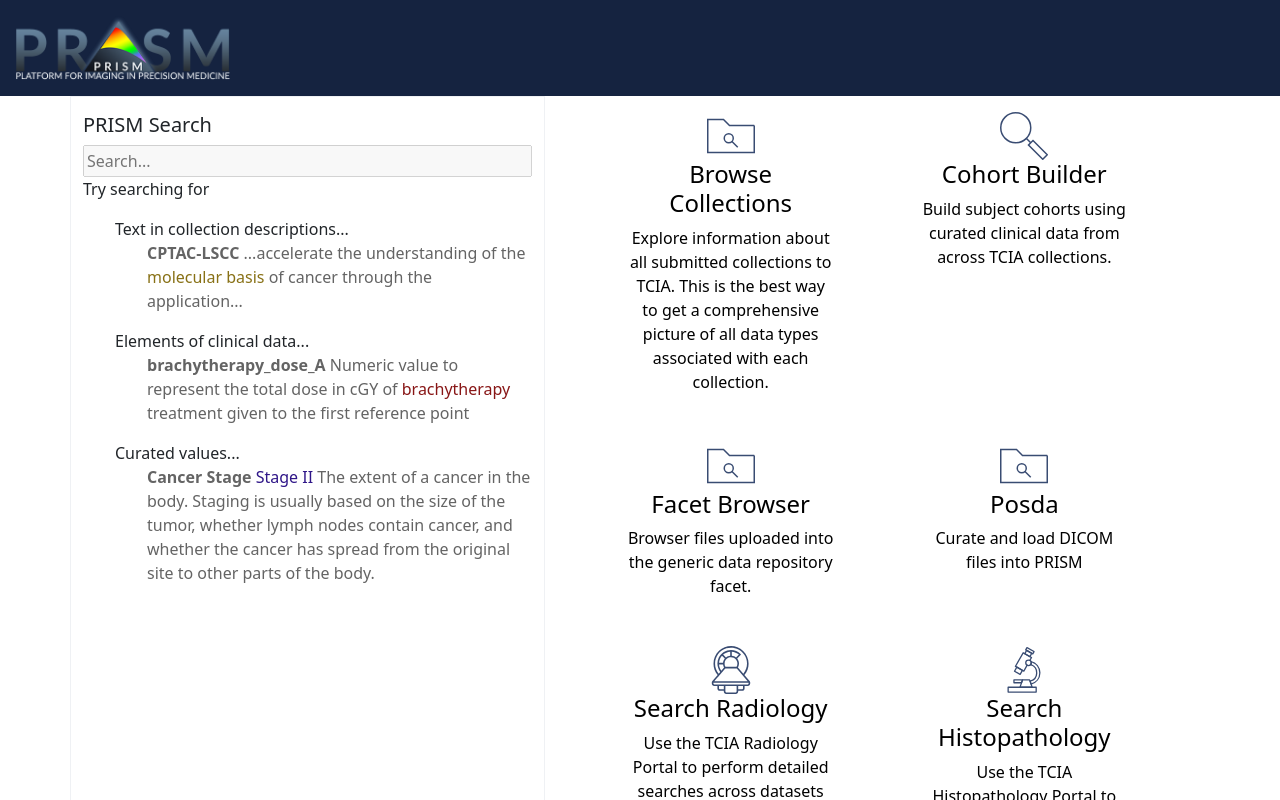
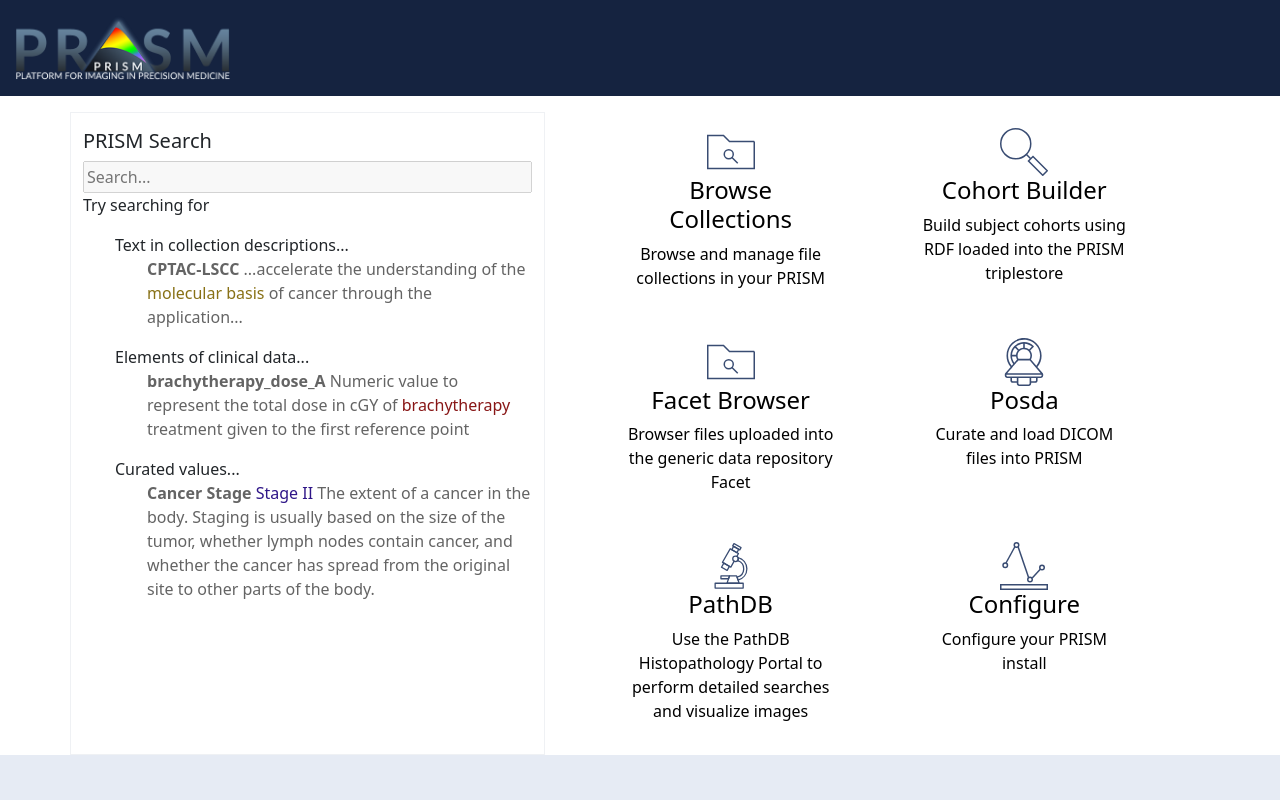
Before and after one commit to UAMS-DBMI/prism_landing, a React (Create React App) app in the folder frontend/: page / in a window 1280 px wide. Shown: the top 800 px of the page. Built offline with nearby package versions, Linux system fonts and the light colour scheme.

Commit message:
updated text on buttons

```diff
--- a/frontend/src/App.jsx
+++ b/frontend/src/App.jsx
@@ -11,6 +11,7 @@
 import CohortBuilder from 'prism-react-components/dist/CohortBuilder'
 import CollectionLanding from 'prism-react-components/dist/CollectionLanding'
 import FacetBrowser from 'prism-react-components/dist/FacetBrowser'
+import SiteConfig from 'prism-react-components/dist/SiteConfig'
 import { ApiFetch, fallbackFetch } from './ApiFetch'
 
 function App() {
@@ -18,7 +19,7 @@
     <Router>
       <ApiFetch.Provider value={fallbackFetch}>
         <div className="App">
-          <header className="App-header">
+          <header className="App-header mb-3">
             <Link to="/"><img className="App-logo" src={PrismLogo} alt="PRISM"/></Link>
           </header>
           <Switch>
@@ -30,11 +31,14 @@
             <Route path="/collections">
               <CollectionTable />
             </Route>
-            <Route path="/beam">
+            <Route path="/cohort_builder">
               <CohortBuilder />
             </Route>
             <Route path="/facet_browser">
               <FacetBrowser />
+            </Route>
+            <Route path="/config">
+              <SiteConfig />
             </Route>
             <Route path="/">
               <Home />
--- a/frontend/src/Home.jsx
+++ b/frontend/src/Home.jsx
@@ -28,12 +28,36 @@
           </Col>
 
           <Col sm={7} className='link-area'>
-            <BigButton icon='folder' link="/collections" title="Browse Collections" text="Explore information about all submitted collections to TCIA. This is the best way to get a comprehensive picture of all data types associated with each collection."/>
-            <BigButton icon='search' link="/beam" title="Cohort Builder" text="Build subject cohorts using curated clinical data from across TCIA collections."/>
-            <BigButton icon='folder' link="/facet_browser" title="Facet Browser" text="Browser files uploaded into the generic data repository facet."/>
-            <BigButton icon='folder' link="/" title="Posda" text="Curate and load DICOM files into PRISM"/>
-            <BigButton icon='mri' link="https://www.cancerimagingarchive.net/nbia-search/" title="Search Radiology" text="Use the TCIA Radiology Portal to perform detailed searches across datasets and visualize images before you download them."/>
-            <BigButton icon='microscope' link="https://www.cancerimagingarchive.net/histopathology-imaging-on-tcia/" title="Search Histopathology" text="Use the TCIA Histopathology Portal to perform detailed searches and visualize images before you download them."/>
+            <BigButton
+              icon='folder'
+              link="/collections"
+              title="Browse Collections"
+              text="Browse and manage file collections in your PRISM"/>
+            <BigButton
+              icon='search'
+              link="/cohort_builder"
+              title="Cohort Builder"
+              text="Build subject cohorts using RDF loaded into the PRISM triplestore"/>
+            <BigButton
+              icon='folder'
+              link="/facet_browser"
+              title="Facet Browser"
+              text="Browser files uploaded into the generic data repository Facet"/>
+            <BigButton
+              icon='mri'
+              link="/"
+              title="Posda"
+              text="Curate and load DICOM files into PRISM"/>
+            <BigButton
+              icon='microscope'
+              link="https://www.cancerimagingarchive.net/histopathology-imaging-on-tcia/"
+              title="PathDB"
+              text="Use the PathDB Histopathology Portal to perform detailed searches and visualize images"/>
+            <BigButton
+              icon='chart'
+              link='/config'
+              title='Configure'
+              text="Configure your PRISM install"/>
           </Col>
 
         </Row>
@@ -44,8 +68,8 @@
           <p>Platform for Imaging in Precision Medicine (PRISM) is a UAMS-centric repository for biomedical image-based software tools.</p>
         </Col>
         <Col className="description-block">
-          <h5>Links</h5>
-          <a href="https://prismtools.dev/">Home</a>
+          <h5>PRISM Links</h5>
+          <a href="https://prismtools.dev/">Project Home</a>
           <a href="https://prismtools.dev/docs/">Documentation</a>
         </Col>
       </Row>
```
Also changed, not shown: 1 other file (tests, documents, lock files or other folders).
